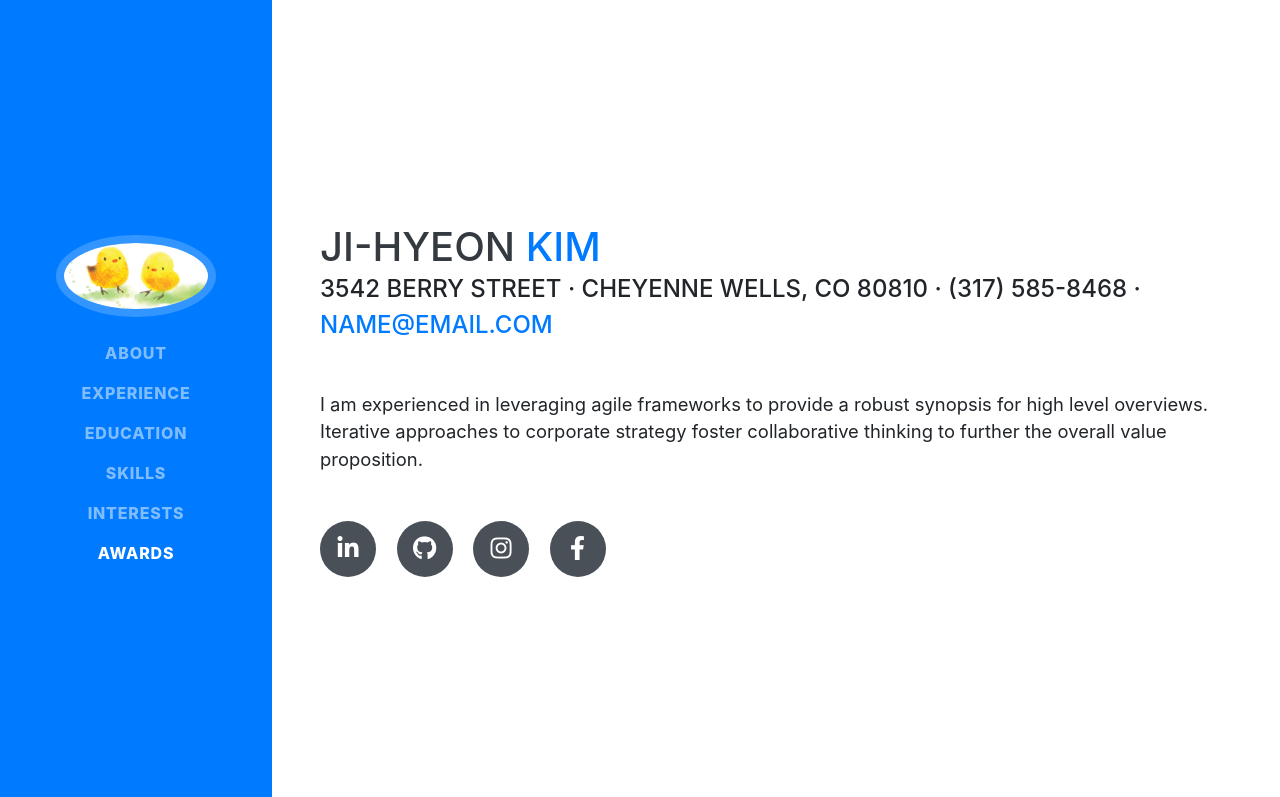
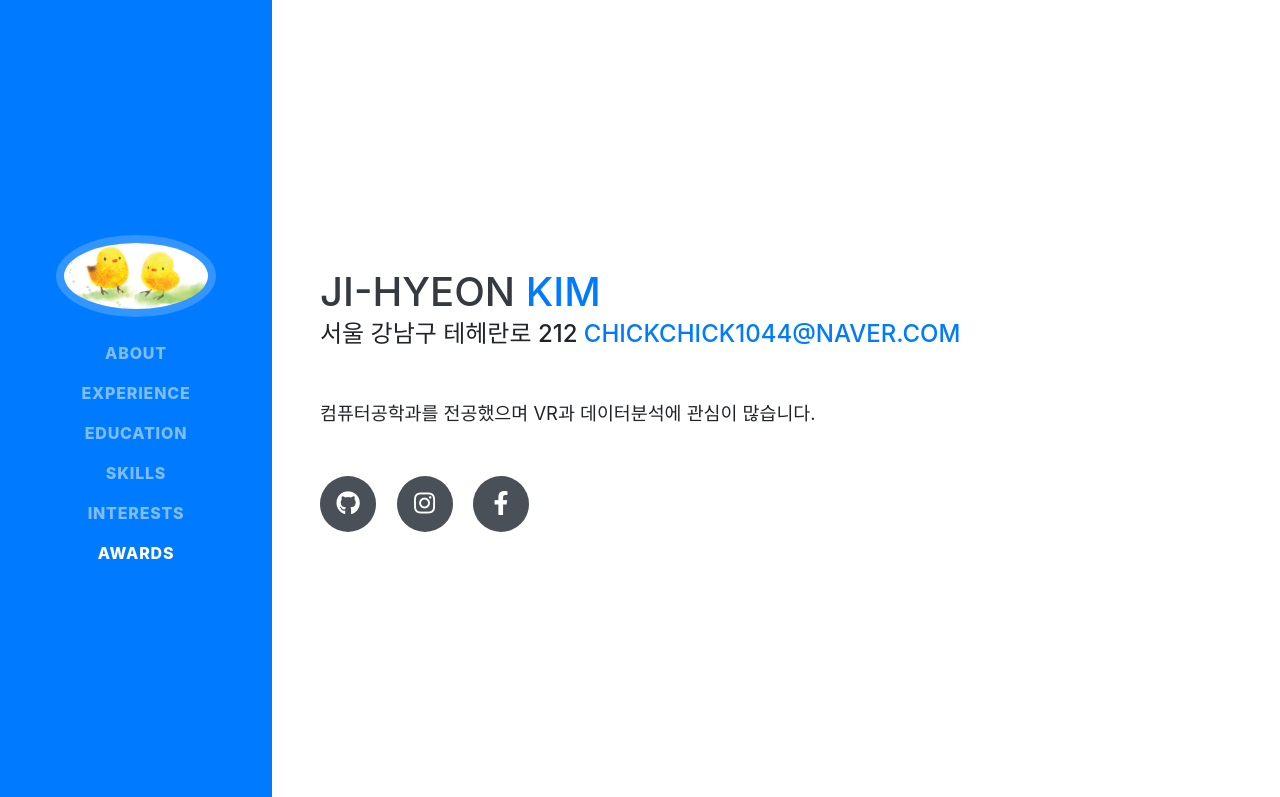
Before and after one commit to chickchick1044/chickchick1044.github.io, a website with bundled scripts: page index.html in a window 1280 px wide. Shown: the top 797 px of the page. Built offline with nearby package versions, Linux system fonts and the light colour scheme; a web font is replaced by a local one.

Commit message:
edit html 02

```diff
--- a/index.html
+++ b/index.html
@@ -66,14 +66,11 @@
         <h1 class="mb-0"> Ji-Hyeon
           <span class="text-primary">KIM</span>
         </h1>
-        <div class="subheading mb-5">3542 Berry Street · Cheyenne Wells, CO 80810 · (317) 585-8468 ·
-          <a href="mailto:name@email.com">name@email.com</a>
+        <div class="subheading mb-5"> 서울 강남구 테헤란로 212
+          <a href="mailto:name@email.com">chickchick1044@naver.com</a>
         </div>
-        <p class="lead mb-5">I am experienced in leveraging agile frameworks to provide a robust synopsis for high level overviews. Iterative approaches to corporate strategy foster collaborative thinking to further the overall value proposition.</p>
+        <p class="lead mb-5">컴퓨터공학과를 전공했으며 VR과 데이터분석에 관심이 많습니다.</p>
         <div class="social-icons">
-          <a href="#">
-            <i class="fab fa-linkedin-in"></i>
-          </a>
           <a href="https://github.com/chickchick1044">
             <i class="fab fa-github"></i>
           </a>
```
